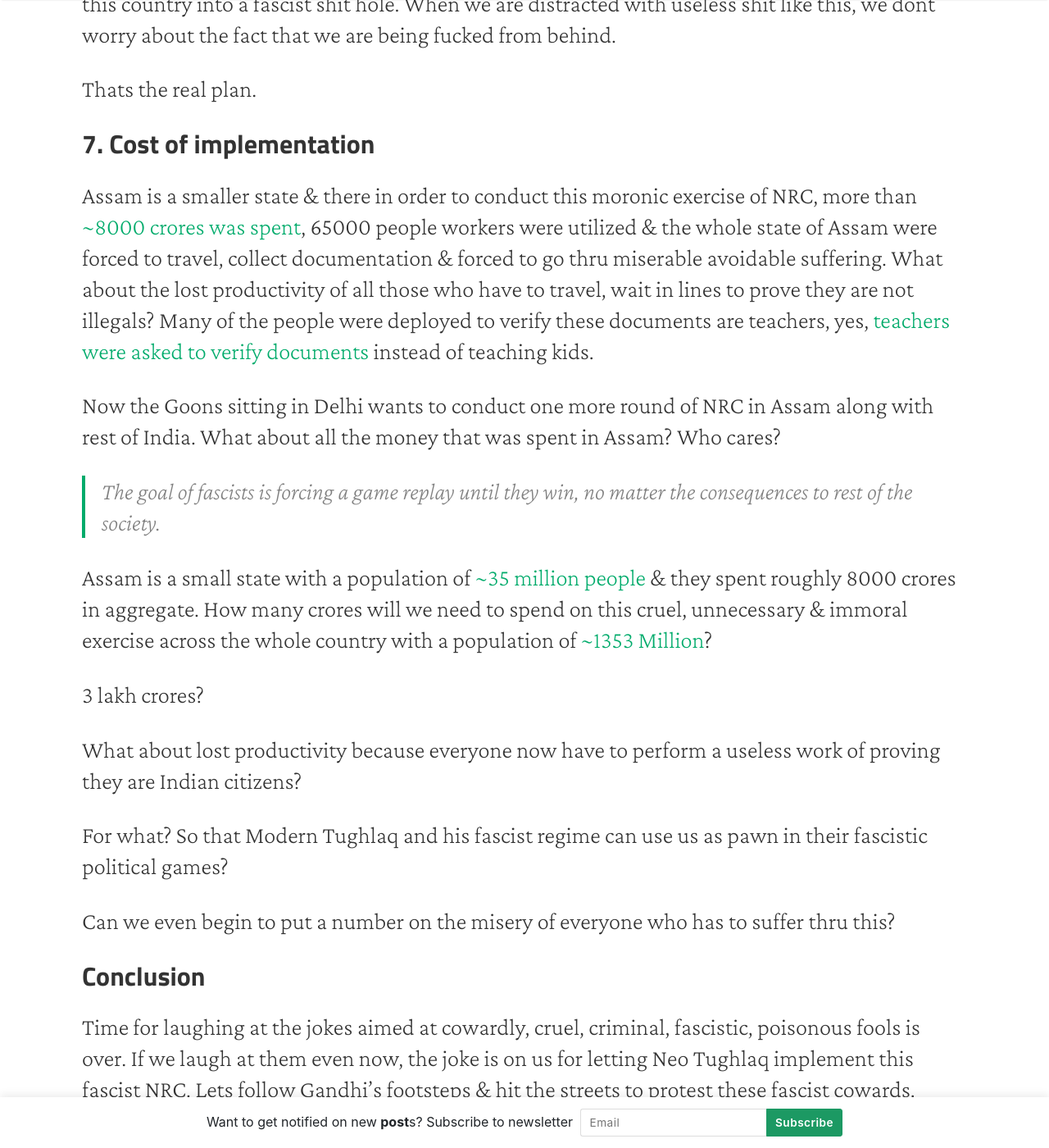
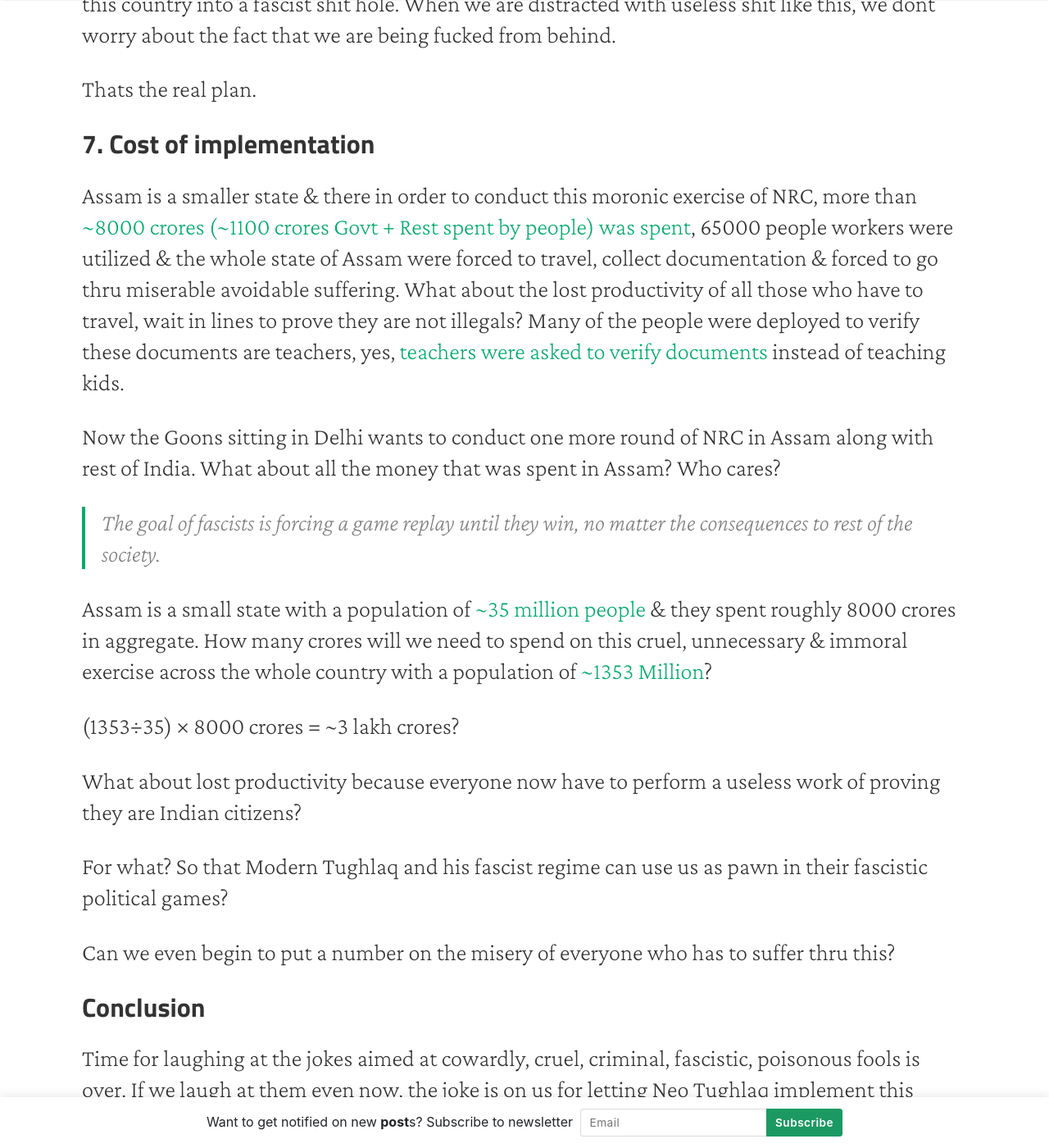
Before and after one commit to thekalinga/thekalinga.in, a Jekyll site: the page built from _posts/2019-11-24-why-fascist-nrc-should-be-opposed/2019-11-24-why-fascist-nrc-should-be-opposed.md, in a window 1280 px wide and 1400 px high, scrolled down 6891 px. Shown: the whole window at 82% size. Built offline with Jekyll 4.4.1, drawn with Linux system fonts in a browser that asks for light colours; nearby versions of some CDN libraries.

Commit message:
fixed minor issue

```diff
--- a/_posts/2019-11-24-why-fascist-nrc-should-be-opposed/2019-11-24-why-fascist-nrc-should-be-opposed.md
+++ b/_posts/2019-11-24-why-fascist-nrc-should-be-opposed/2019-11-24-why-fascist-nrc-should-be-opposed.md
@@ -167,7 +167,7 @@
 
 ## 7. Cost of implementation
 
-Assam is a smaller state & there in order to conduct this moronic exercise of NRC, more than [~8000 crores was spent](https://nagalandtoday.in/editorial/2019/11/people-left-out-of-nrc-in-assam-spent-rs-7836-crore-for-hearings-rights-body-survey/), 65000 people workers were utilized & the whole state of Assam were forced to travel, collect documentation & forced to go thru miserable avoidable suffering.
+Assam is a smaller state & there in order to conduct this moronic exercise of NRC, more than [~8000 crores (~1100 crores Govt + Rest spent by people) was spent](https://nagalandtoday.in/editorial/2019/11/people-left-out-of-nrc-in-assam-spent-rs-7836-crore-for-hearings-rights-body-survey/), 65000 people workers were utilized & the whole state of Assam were forced to travel, collect documentation & forced to go thru miserable avoidable suffering.
 What about the lost productivity of all those who have to travel, wait in lines to prove they are not illegals?
 Many of the people were deployed to verify these documents are teachers, yes, [teachers were asked to verify documents](https://twitter.com/RuhulAlam72/status/1197808864583802880) instead of teaching kids.
 
@@ -180,7 +180,7 @@
 Assam is a small state with a population of [~35 million people](https://indiapopulation2019.com/population-of-assam-2019.html) & they spent roughly 8000 crores in aggregate.
 How many crores will we need to spend on this cruel, unnecessary & immoral exercise across the whole country with a population of [~1353 Million](https://indiapopulation2019.com/)?
 
-3 lakh crores?
+(1353÷35) × 8000 crores = ~3 lakh crores?
 
 What about lost productivity because everyone now have to perform a useless work of proving they are Indian citizens?
 
```
